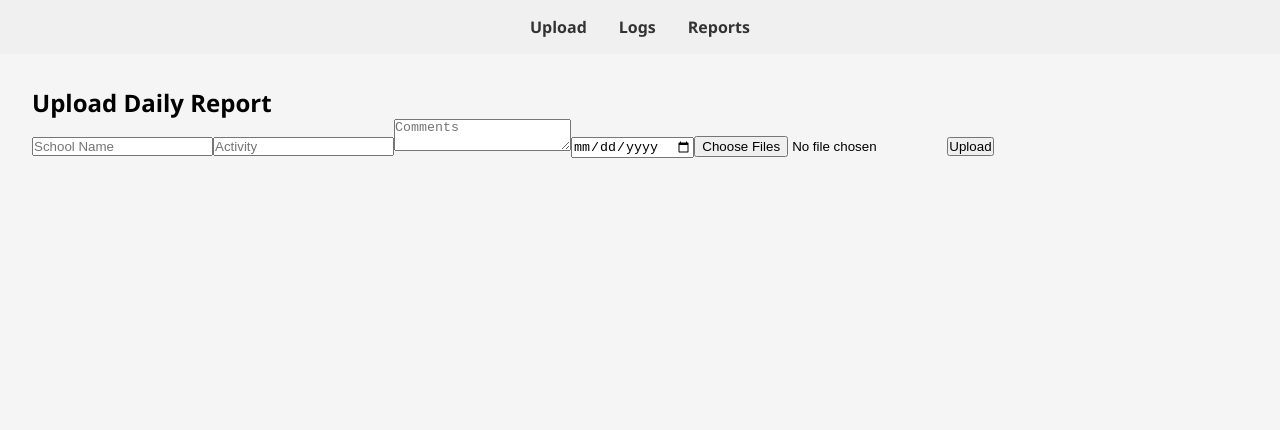
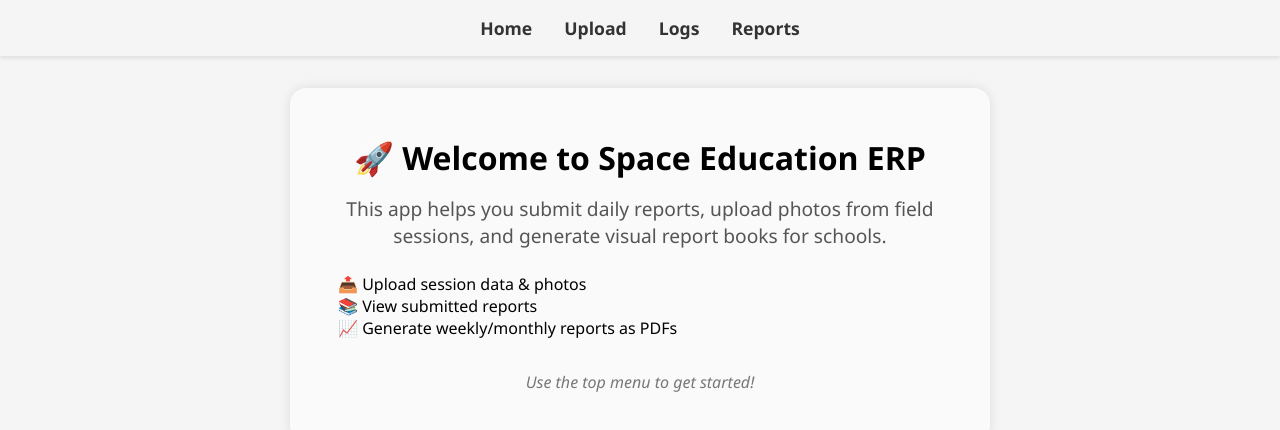
Before and after one commit to th3ankit/space-erp-frontend, a React (Create React App) app: page / in a window 1280 px wide. Shown: the top 430 px of the page. Built offline with nearby package versions, Linux system fonts and the light colour scheme.

Commit message:
Update App.js

```diff
--- a/src/App.js
+++ b/src/App.js
@@ -1,5 +1,7 @@
 import React from "react";
 import { BrowserRouter as Router, Routes, Route, Link } from "react-router-dom";
+
+import HomePage from "./pages/HomePage";
 import UploadPage from "./pages/UploadPage";
 import LogsPage from "./pages/LogsPage";
 import ReportsPage from "./pages/ReportsPage";
@@ -7,35 +9,40 @@ import ReportsPage from "./pages/ReportsPage";
 function App() {
   return (
     <Router>
+      {/* Top navigation bar */}
       <nav style={navStyle}>
-        <Link to="/" style={linkStyle}>Upload</Link>
+        <Link to="/" style={linkStyle}>Home</Link>
+        <Link to="/upload" style={linkStyle}>Upload</Link>
         <Link to="/logs" style={linkStyle}>Logs</Link>
         <Link to="/reports" style={linkStyle}>Reports</Link>
       </nav>
 
-      <div style={{ padding: "2rem" }}>
-        <Routes>
-          <Route path="/" element={<UploadPage />} />
-          <Route path="/logs" element={<LogsPage />} />
-          <Route path="/reports" element={<ReportsPage />} />
-        </Routes>
-      </div>
+      {/* Page content */}
+      <Routes>
+        <Route path="/" element={<HomePage />} />
+        <Route path="/upload" element={<UploadPage />} />
+        <Route path="/logs" element={<LogsPage />} />
+        <Route path="/reports" element={<ReportsPage />} />
+      </Routes>
     </Router>
   );
 }
 
+// Inline styles for basic navigation
 const navStyle = {
+  backgroundColor: "#f5f5f5",
+  padding: "1rem",
   display: "flex",
   justifyContent: "center",
   gap: "2rem",
-  padding: "1rem",
-  backgroundColor: "#f0f0f0",
-  fontWeight: "bold"
+  boxShadow: "0 2px 4px rgba(0,0,0,0.1)"
 };
 
 const linkStyle = {
   textDecoration: "none",
-  color: "#333"
+  color: "#333",
+  fontWeight: "bold",
+  fontSize: "1.1rem"
 };
 
 export default App;
```
